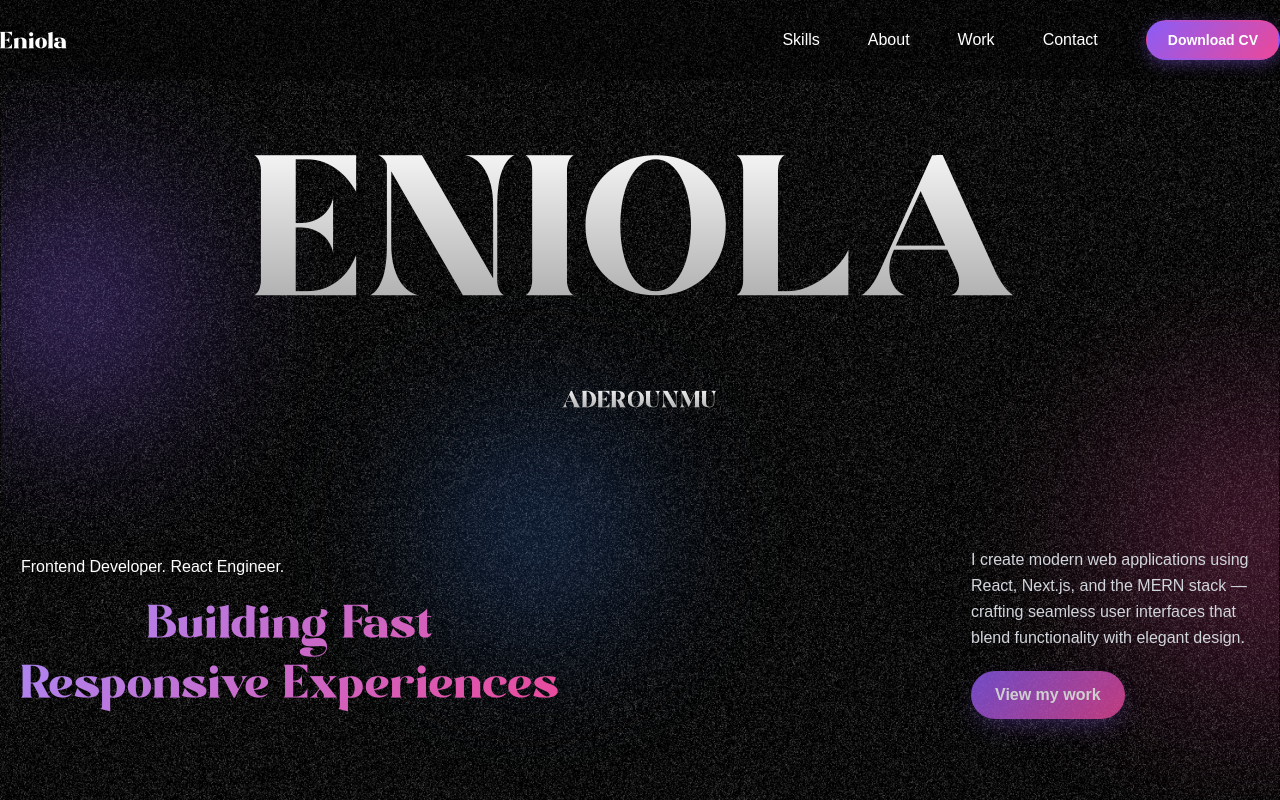
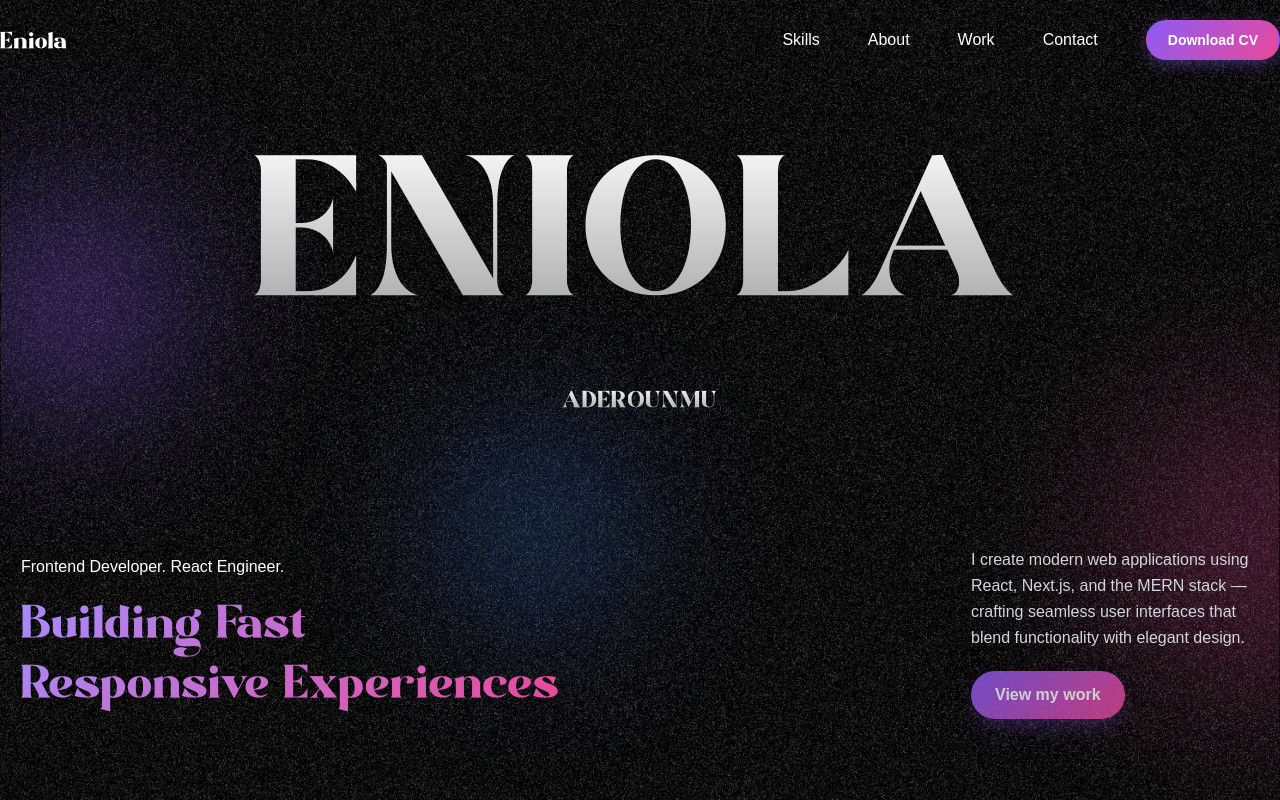
Before and after one commit to Eniola1272/eniola2025, a React (Vite) app: page / in a window 1280 px wide. Shown: the top 800 px of the page. Built offline with nearby package versions, Linux system fonts and the light colour scheme; a web font is replaced by a local one.

Commit message:
feat: implement responsive Navbar component with GSAP animations and global styles

```diff
--- a/src/components/Navbar.jsx
+++ b/src/components/Navbar.jsx
@@ -1,4 +1,5 @@
 import gsap from "gsap";
+import { ScrollTrigger } from "gsap/all";
 import { useGSAP } from "@gsap/react";
 import { useState, useEffect, useRef } from "react";
 import { useMediaQuery } from "react-responsive";
@@ -8,54 +9,49 @@ import { navLinks } from "../../constants/index.js";
 
 const Navbar = () => {
   const [isMenuOpen, setIsMenuOpen] = useState(false);
-  const isMobile = useMediaQuery({ maxWidth: 767 });
+  const isMobile = useMediaQuery({ maxWidth: 1023 });
   const menuRef = useRef(null);
-  const hamburgerRef = useRef(null);
 
+  // Scroll-based nav background — triggers at 80px scroll, not on the fixed nav element
   useGSAP(() => {
-    const navTween = gsap.timeline({
-      scrollTrigger: {
-        trigger: "nav",
-        start: "bottom top",
-      },
+    ScrollTrigger.create({
+      start: 80,
+      onEnter: () =>
+        gsap.to("nav", {
+          backgroundColor: "#000000BB",
+          backdropFilter: "blur(12px)",
+          duration: 0.4,
+          overwrite: true,
+        }),
+      onLeaveBack: () =>
+        gsap.to("nav", {
+          backgroundColor: "transparent",
+          backdropFilter: "blur(0px)",
+          duration: 0.4,
+          overwrite: true,
+        }),
     });
-
-    navTween.fromTo(
-      "nav",
-      { backgroundColor: "transparent" },
-      {
-        backgroundColor: "#00000050",
-        backgroundFilter: "blur(10px)",
-        duration: 1,
-        ease: "power1.inOut",
-      }
-    );
   });
 
-  // Close mobile menu on route resize to desktop
+  // Close menu when resizing to desktop
   useEffect(() => {
-    if (!isMobile) {
-      setIsMenuOpen(false);
-    }
+    if (!isMobile) setIsMenuOpen(false);
   }, [isMobile]);
 
-  // Lock body scroll when menu is open
+  // Lock body scroll while menu is open
   useEffect(() => {
-    if (isMenuOpen) {
-      document.body.style.overflow = "hidden";
-    } else {
-      document.body.style.overflow = "";
-    }
+    document.body.style.overflow = isMenuOpen ? "hidden" : "";
     return () => {
       document.body.style.overflow = "";
     };
   }, [isMenuOpen]);
 
-  // Animate mobile menu
+  // Animate mobile menu in/out — toggle pointer-events so closed menu doesn't block page
   useEffect(() => {
     if (!menuRef.current) return;
 
     if (isMenuOpen) {
+      menuRef.current.style.pointerEvents = "auto";
       gsap.to(menuRef.current, {
         clipPath: "circle(150% at top right)",
         duration: 0.6,
@@ -74,6 +70,7 @@ const Navbar = () => {
         }
       );
     } else {
+      menuRef.current.style.pointerEvents = "none";
       gsap.to(menuRef.current, {
         clipPath: "circle(0% at top right)",
         duration: 0.4,
@@ -89,10 +86,6 @@ const Navbar = () => {
     document.body.appendChild(link);
     link.click();
     document.body.removeChild(link);
-  };
-
-  const handleNavClick = () => {
-    setIsMenuOpen(false);
   };
 
   return (
@@ -116,14 +109,13 @@ const Navbar = () => {
           </li>
         </ul>
 
-        {/* Hamburger Button */}
+        {/* Hamburger — mobile/tablet only */}
         <button
-          ref={hamburgerRef}
           className="hamburger-btn"
-          onClick={() => setIsMenuOpen(!isMenuOpen)}
+          onClick={() => setIsMenuOpen((prev) => !prev)}
           aria-label={isMenuOpen ? "Close menu" : "Open menu"}
         >
-          {isMenuOpen ? <X size={24} /> : <Menu size={24} />}
+          {isMenuOpen ? <X size={22} /> : <Menu size={22} />}
         </button>
       </div>
 
@@ -132,7 +124,7 @@ const Navbar = () => {
         <ul>
           {navLinks.map((link) => (
             <li key={link.id} className="mobile-nav-link">
-              <a href={`#${link.id}`} onClick={handleNavClick}>
+              <a href={`#${link.id}`} onClick={() => setIsMenuOpen(false)}>
                 {link.title}
               </a>
             </li>
@@ -141,7 +133,7 @@ const Navbar = () => {
             <button
               onClick={() => {
                 handleDownloadCV();
-                handleNavClick();
+                setIsMenuOpen(false);
               }}
               className="download-cv-btn"
             >
--- a/src/index.css
+++ b/src/index.css
@@ -68,7 +68,7 @@ body {
     @apply fixed z-50 w-full;
 
     & > div {
-      @apply flex flex-row justify-between items-center py-5 lg:px-0 px-5 container mx-auto;
+      @apply flex flex-row justify-between items-center py-5 px-5 lg:px-8 xl:px-0 container mx-auto;
     }
 
     p {
@@ -76,17 +76,17 @@ body {
     }
 
     a {
-      @apply cursor-pointer text-nowrap md:text-base text-sm;
+      @apply cursor-pointer text-nowrap lg:text-base text-sm;
     }
 
-    /* Desktop nav — hidden on mobile */
+    /* Desktop nav — hidden on mobile/tablet */
     .desktop-nav {
-      @apply hidden md:flex items-center lg:gap-12 gap-7;
+      @apply hidden lg:flex items-center xl:gap-12 gap-7;
     }
 
-    /* Hamburger button — visible only on mobile */
+    /* Hamburger button — visible on mobile + tablet */
     .hamburger-btn {
-      @apply md:hidden flex items-center justify-center w-10 h-10 rounded-lg cursor-pointer z-[60] relative;
+      @apply lg:hidden flex items-center justify-center w-10 h-10 rounded-lg cursor-pointer z-[60] relative;
       background: rgba(139, 92, 246, 0.15);
       border: 1px solid rgba(139, 92, 246, 0.3);
       color: white;
@@ -98,13 +98,14 @@ body {
       }
     }
 
-    /* Mobile menu overlay */
+    /* Mobile/tablet menu overlay */
     .mobile-menu {
-      @apply fixed inset-0 z-[55] flex flex-col items-center justify-center md:hidden;
+      @apply fixed inset-0 z-[55] flex flex-col items-center justify-center lg:hidden;
       background: rgba(0, 0, 0, 0.95);
       backdrop-filter: blur(20px);
       -webkit-backdrop-filter: blur(20px);
       clip-path: circle(0% at top right);
+      pointer-events: none;
 
       ul {
         @apply flex flex-col items-center gap-8;
@@ -153,7 +154,7 @@ body {
     /* background: linear-gradient(135deg, #02040c 0%, #1a1a2e 50%, #070a12 100%); */
 
     h1 {
-      @apply md:mt-32 mt-28 text-[15vw] sm:text-8xl md:text-[20vw] leading-none text-center font-modern-negra relative z-20;
+      @apply lg:mt-32 mt-28 text-[15vw] sm:text-8xl lg:text-[20vw] leading-none text-center font-modern-negra relative z-20;
     }
 
     /* Glowing Orbs */
@@ -237,8 +238,8 @@ body {
       right: 20%;
     }
 
-    /* Mobile adjustments */
-    @media (max-width: 768px) {
+    /* Mobile + tablet adjustments */
+    @media (max-width: 1023px) {
       .tech-icon {
         width: 40px;
         height: 40px;
@@ -254,7 +255,7 @@ body {
 
     /* Mobile Profile Image */
     .hero-profile-wrapper {
-      @apply flex flex-col items-center gap-4 relative z-20 mt-6 md:hidden;
+      @apply flex flex-col items-center gap-4 relative z-20 mt-6 lg:hidden;
     }
 
     .hero-profile {
@@ -263,7 +264,12 @@ body {
       height: 140px;
       border-radius: 50%;
       padding: 3px;
-      background: linear-gradient(135deg, #8b5cf6 0%, #ec4899 50%, #3b82f6 100%);
+      background: linear-gradient(
+        135deg,
+        #8b5cf6 0%,
+        #ec4899 50%,
+        #3b82f6 100%
+      );
       box-shadow:
         0 0 30px rgba(139, 92, 246, 0.4),
         0 0 60px rgba(139, 92, 246, 0.15);
@@ -282,13 +288,13 @@ body {
     }
 
     .body {
-      @apply container mx-auto relative md:absolute md:left-1/2 md:-translate-x-1/2 lg:bottom-20 md:top-[30vh] flex justify-between items-end px-5 z-20 mt-8 md:mt-0;
+      @apply container mx-auto relative lg:absolute lg:left-1/2 lg:-translate-x-1/2 lg:bottom-20 lg:top-[30vh] flex justify-between items-end px-5 lg:px-8 xl:px-5 z-20 mt-8 lg:mt-0;
 
       .content {
         @apply flex lg:flex-row flex-col w-full gap-10 justify-between items-center lg:items-end mx-auto;
 
         p:nth-of-type(2) {
-          @apply font-modern-negra text-3xl sm:text-4xl md:text-6xl max-w-xl;
+          @apply font-modern-negra text-3xl sm:text-4xl lg:text-6xl max-w-xl;
           background: linear-gradient(135deg, #a78bfa 0%, #ec4899 100%);
           -webkit-background-clip: text;
           background-clip: text;
@@ -296,18 +302,22 @@ body {
         }
 
         p:last-of-type {
-          @apply 2xl:text-start text-center;
+          @apply lg:text-left text-center;
         }
 
         .view-projects {
-          @apply space-y-5 text-base md:text-lg lg:max-w-2xs md:max-w-xs w-full;
+          @apply space-y-5 text-base md:text-lg lg:max-w-2xs md:max-w-xs w-full flex flex-col md:items-start md:justify-start md:text-left sm:items-center sm:justify-center;
+
+          /* @apply space-y-5 text-base lg:text-lg xl:max-w-2xs lg:max-w-xs w-full flex flex-col items-center lg:items-start lg:justify-start md:text-left; */
 
           p {
             @apply text-center md:text-left text-gray-300 text-sm md:text-base leading-relaxed;
+
+            /* @apply lg:text-left text-gray-300 text-sm lg:text-base leading-relaxed md:text-left sm:px-6; */
           }
 
           a {
-            @apply font-semibold opacity-80 text-center transition-all inline-block px-6 py-3 rounded-full w-full md:w-auto text-sm md:text-base;
+            @apply font-semibold opacity-80 text-center lg:text-left transition-all inline-block px-6 py-3 rounded-full lg:w-auto text-sm lg:text-base;
             background: linear-gradient(135deg, #8b5cf6 0%, #ec4899 100%);
             box-shadow: 0 10px 25px -5px rgba(139, 92, 246, 0.4);
 
@@ -904,6 +914,18 @@ body {
   }
 }
 
+@keyframes btnPulse {
+  0%,
+  100% {
+    border-color: rgba(139, 92, 246, 0.45);
+    box-shadow: 0 0 0 0 rgba(139, 92, 246, 0);
+  }
+  50% {
+    border-color: rgba(167, 139, 250, 0.75);
+    box-shadow: 0 0 12px 3px rgba(139, 92, 246, 0.12);
+  }
+}
+
 #projects {
   @apply relative w-full min-h-screen overflow-hidden;
   background: radial-gradient(
@@ -1060,6 +1082,7 @@ body {
     background: rgba(139, 92, 246, 0.08);
     border: 1.5px solid rgba(139, 92, 246, 0.45);
     color: rgba(255, 255, 255, 0.9);
+    animation: btnPulse 2.8s ease-in-out infinite;
 
     &:hover {
       background: linear-gradient(135deg, #8b5cf6 0%, #ec4899 100%);
@@ -1067,6 +1090,7 @@ body {
       box-shadow: 0 10px 30px -5px rgba(139, 92, 246, 0.5);
       transform: translateY(-2px);
       color: white;
+      animation-play-state: paused;
     }
 
     &:active {
```
